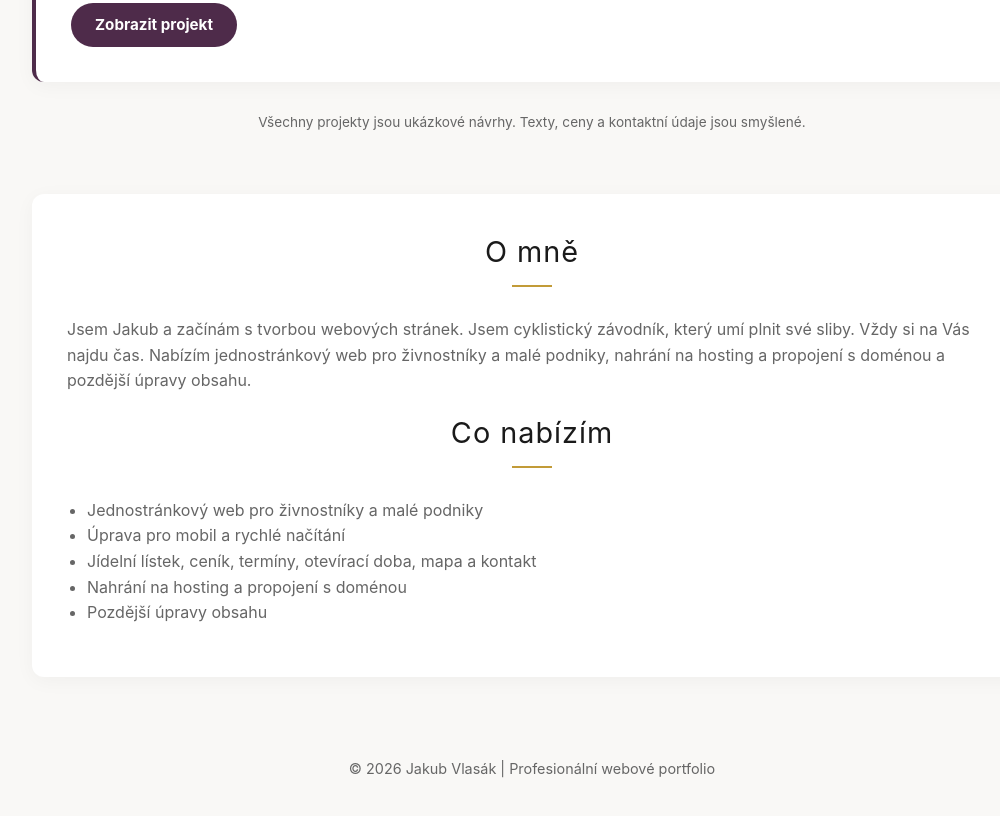
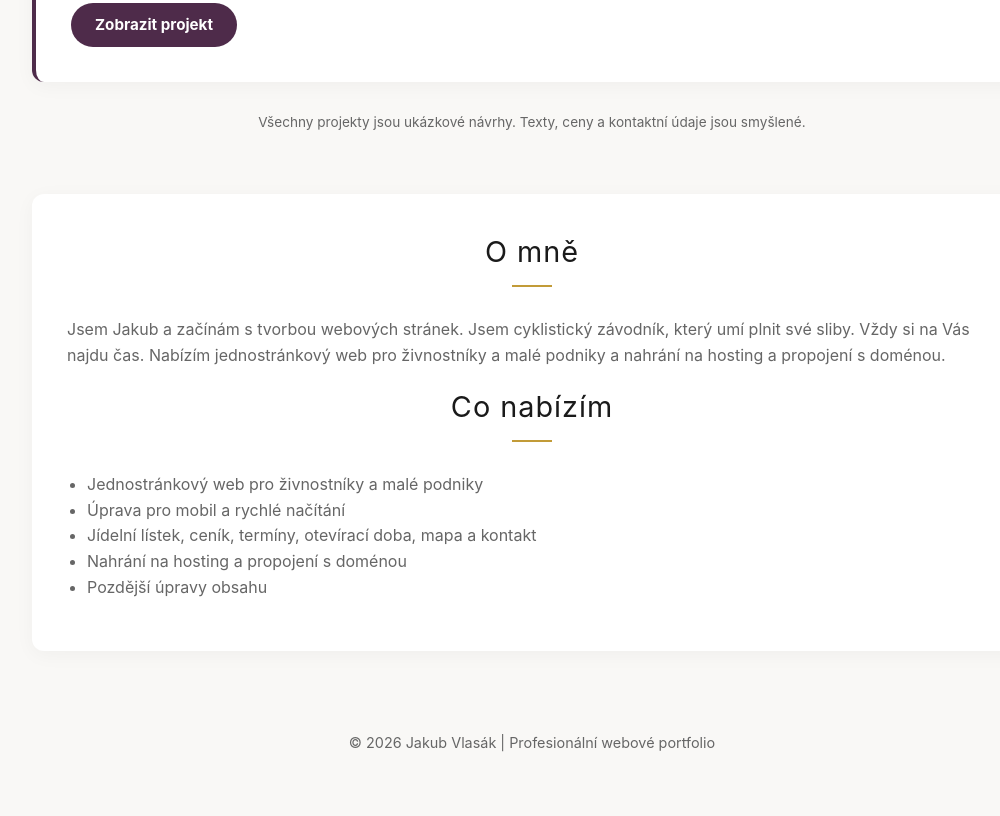
Before and after one commit to jakubvlasak211/portfolio, a plain HTML site: page index.html in a window 1280 px wide. Shown: the part 2357-3173 px from the top of the page, without its empty margins (108-1108 px from the left). Drawn offline with Linux system fonts and the light colour scheme.

Commit message:
Fix HTML formatting and restore content

```diff
--- a/index.html
+++ b/index.html
@@ -210,8 +210,8 @@
         <div class="about-box">
             <h2>O mně</h2>
             <p>
-                Jsem Jakub a začínám s tvorbou webových stránek. Jsem cyklistický závodník, který umí plnit své sliby. Vždy si na Vás najdu čas. Nabízím jednostránkový web pro živnostníky a malé podniky,
-nahrání na hosting a propojení s doménou a pozdější úpravy obsahu.
+                Jsem Jakub a začínám s tvorbou webových stránek. Jsem cyklistický závodník, který umí plnit své sliby. Vždy si na Vás najdu čas. Nabízím jednostránkový web pro živnostníky a malé podniky a
+                nahrání na hosting a propojení s doménou.
             </p>
 
             <h2>Co nabízím</h2>
```
